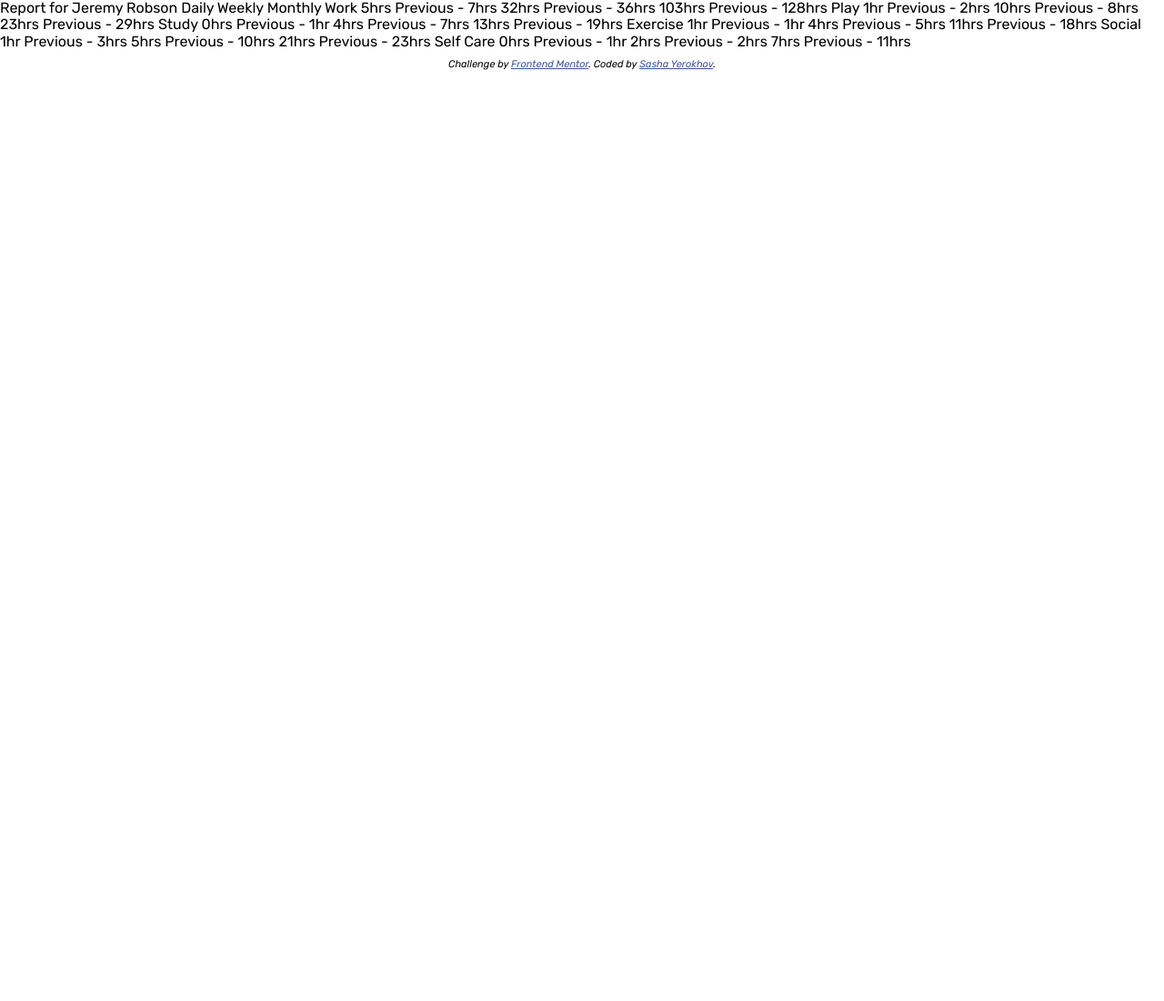
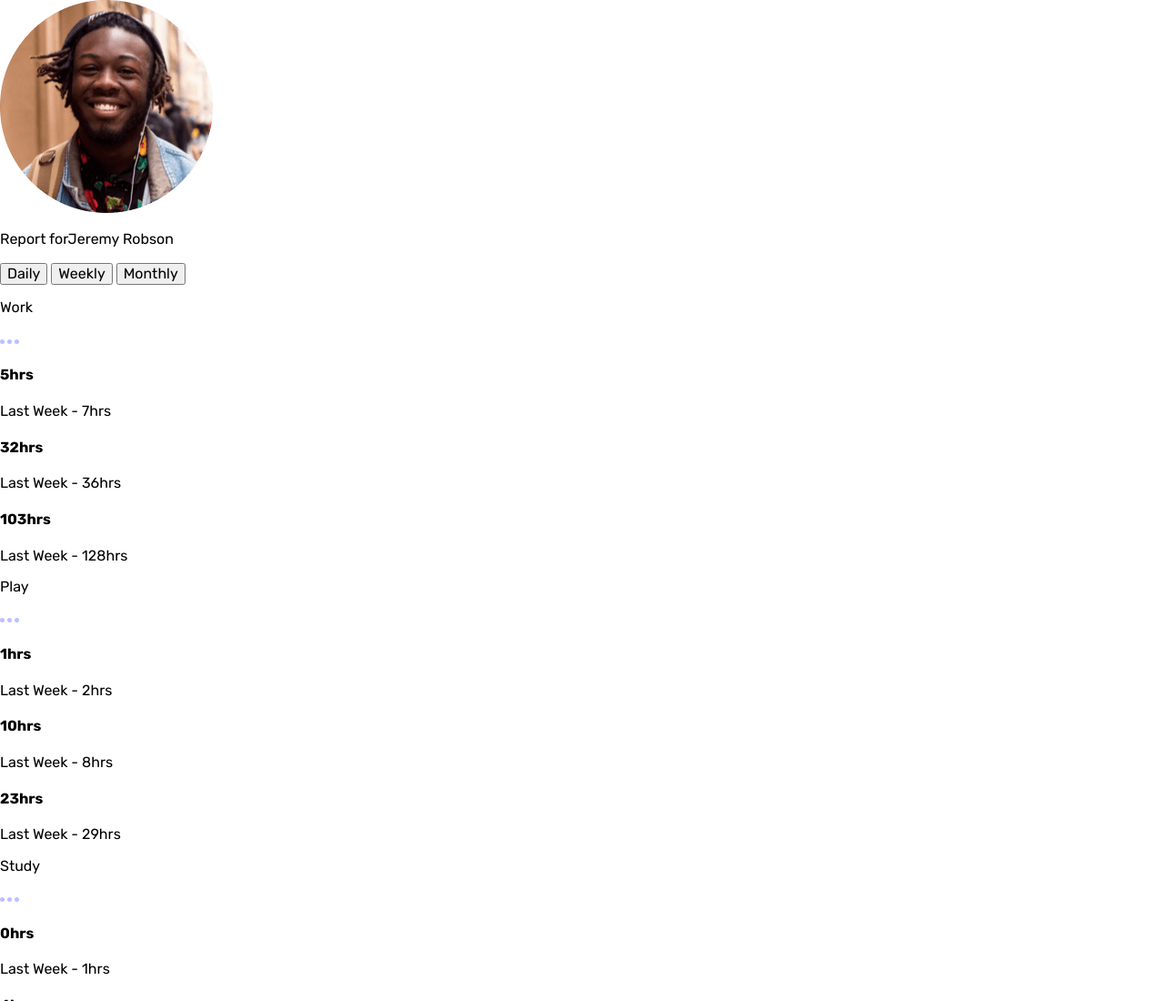
Before and after one commit to SashaYerokhov/Time_tracking_dashboard, a plain HTML site: page index.html in a window 1280 px wide. Shown: the top 1100 px of the page at 91% size. Before the commit the page ends 800 px from the top, so only its background shows below. Drawn offline with Linux system fonts and the light colour scheme.

Commit message:
Update index.html

```diff
--- a/index.html
+++ b/index.html
@@ -24,99 +24,21 @@
   </head>
   <body>
 
-    <!--
-    Делаем грид 2 ряда 4 столбика
-    первый ряд объеденяем через спан
-    переключение день неделя месяц - делаем кнопкой
-    снача сделаем 8 пустых див и расположим его гридом
-    и сделаем его мобильную версию
-    потом сделаем один блок с рисунком,
-    а затем остальные
-    потом мобильную версию
-
-    Дж С - при нажатии на кнопку меняется текст
-    это как с тоглом при переключении тарифных планов
-    событие - change
-
-    -->
-
-    Report for Jeremy Robson Daily Weekly Monthly Work 5hrs
-    <!-- daily -->
-    Previous - 7hrs
-    <!-- daily -->
-    32hrs
-    <!-- weekly -->
-    Previous - 36hrs
-    <!-- weekly -->
-    103hrs
-    <!-- monthly -->
-    Previous - 128hrs
-    <!-- monthly -->
-
-    Play 1hr
-    <!-- daily -->
-    Previous - 2hrs
-    <!-- daily -->
-    10hrs
-    <!-- weekly -->
-    Previous - 8hrs
-    <!-- weekly -->
-    23hrs
-    <!-- monthly -->
-    Previous - 29hrs
-    <!-- monthly -->
-
-    Study 0hrs
-    <!-- daily -->
-    Previous - 1hr
-    <!-- daily -->
-    4hrs
-    <!-- weekly -->
-    Previous - 7hrs
-    <!-- weekly -->
-    13hrs
-    <!-- monthly -->
-    Previous - 19hrs
-    <!-- monthly -->
-
-    Exercise 1hr
-    <!-- daily -->
-    Previous - 1hr
-    <!-- daily -->
-    4hrs
-    <!-- weekly -->
-    Previous - 5hrs
-    <!-- weekly -->
-    11hrs
-    <!-- monthly -->
-    Previous - 18hrs
-    <!-- monthly -->
-
-    Social 1hr
-    <!-- daily -->
-    Previous - 3hrs
-    <!-- daily -->
-    5hrs
-    <!-- weekly -->
-    Previous - 10hrs
-    <!-- weekly -->
-    21hrs
-    <!-- monthly -->
-    Previous - 23hrs
-    <!-- monthly -->
-
-    Self Care 0hrs
-    <!-- daily -->
-    Previous - 1hr
-    <!-- daily -->
-    2hrs
-    <!-- weekly -->
-    Previous - 2hrs
-    <!-- weekly -->
-    7hrs
-    <!-- monthly -->
-    Previous - 11hrs
-    <!-- monthly -->
+    <section class="dashboard">
+      <div class="dashboard-avatar">
+        <div class="dashboard-avatar-content">
+          <img src="./images/image-jeremy.png" alt="imagejeremy" />
+          <p class="dashboard-avatar-text">
+            <span>Report for</span>Jeremy Robson
+          </p>
+        </div>
+        <div class="dashboard-avatar-nav">
+          <button class="daily active" data-period="daily">Daily</button>
+          <button class="weekly" data-period="weekly">Weekly</button>
+          <button class="monthly" data-period="monthly">Monthly</button>
+        </div>
+      </div>
+    </section>
 
     <div class="attribution">
       Challenge by
```
